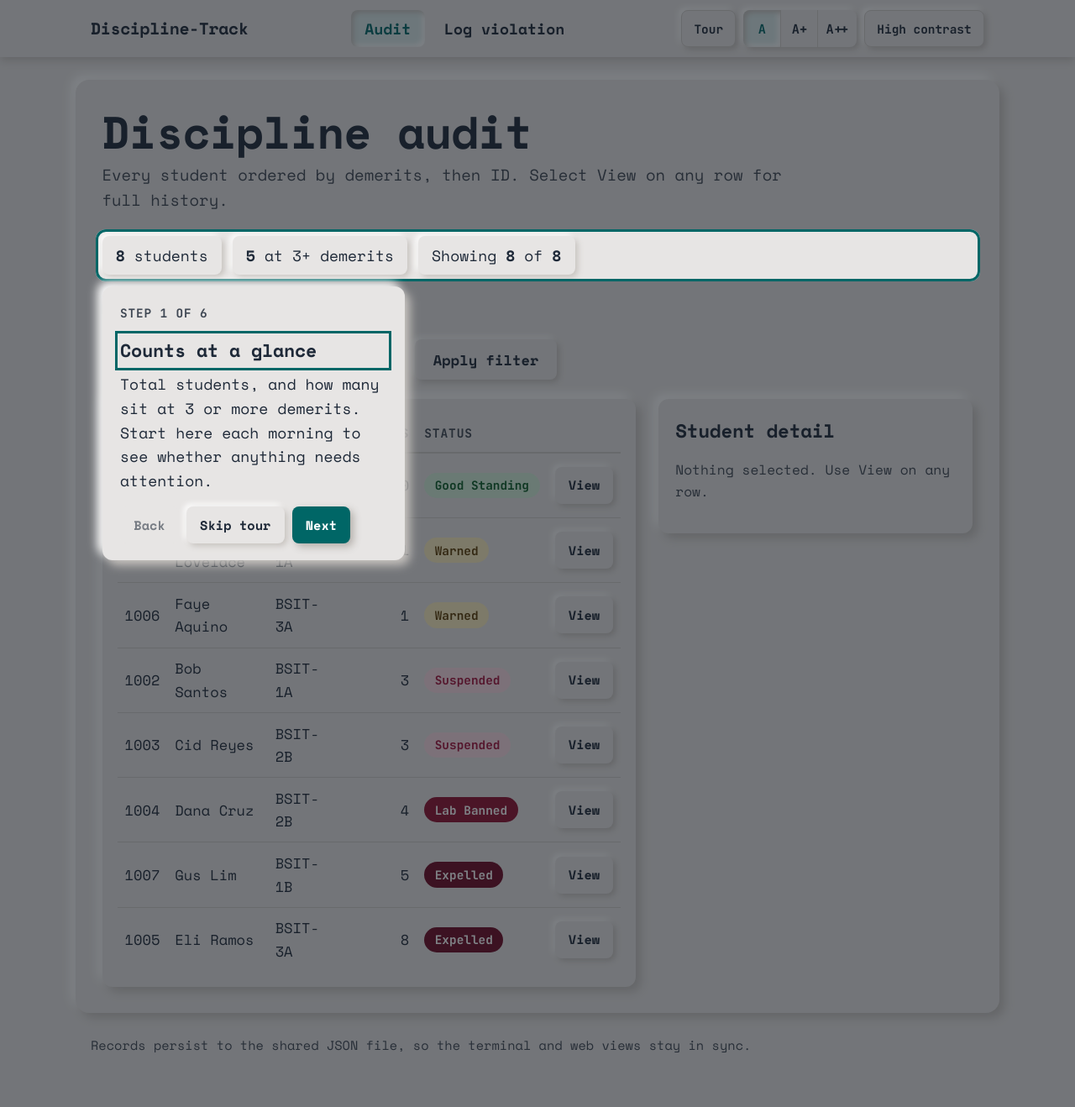
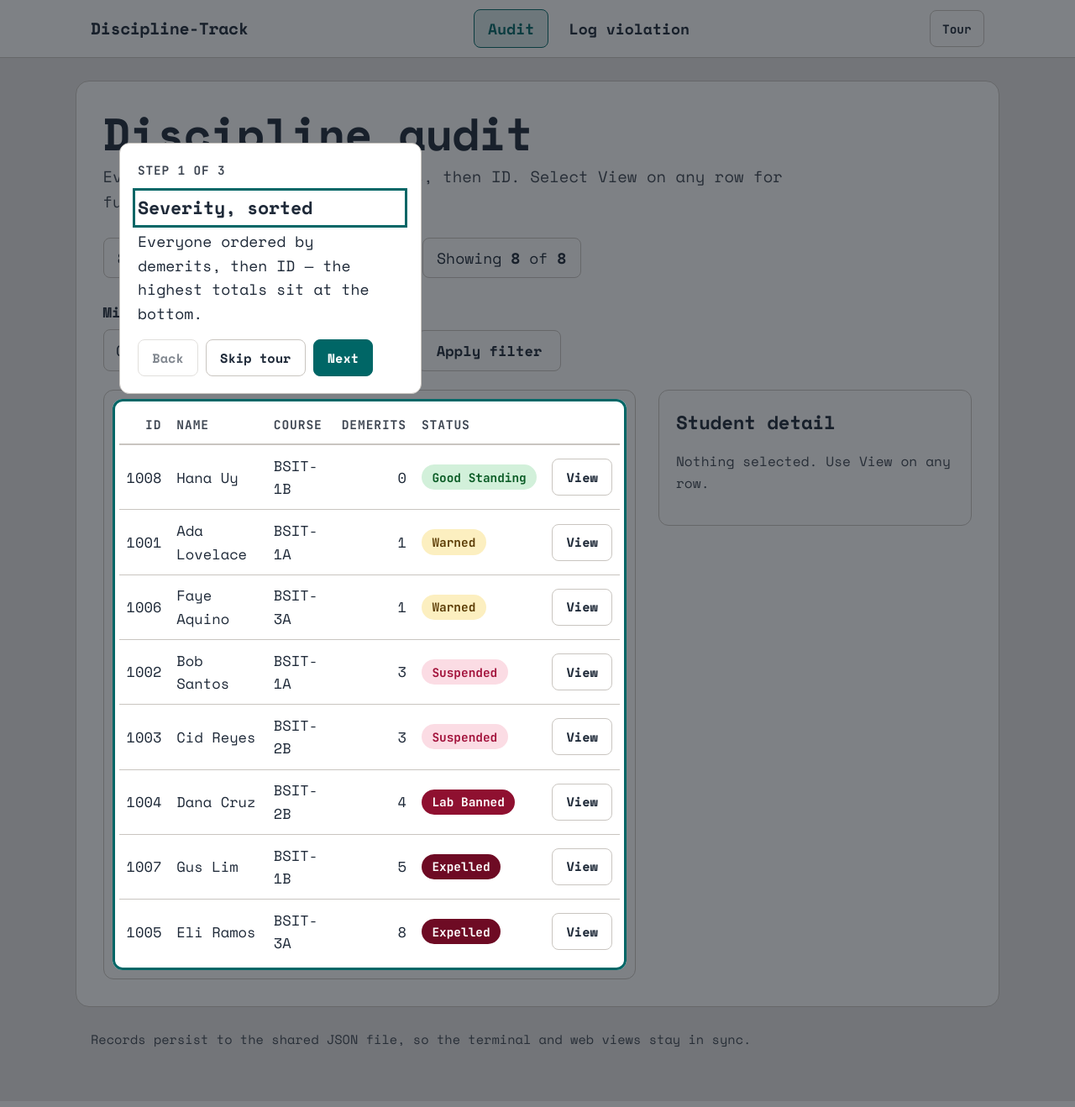
Before and after one commit to Reym-Tech/Discipline-Track, a Flask app: page / in a window 1280 px wide. Shown: the whole page at 84% size. After the commit the page ends 1247 px from the top, so only its background shows below. Run offline with Flask 3, Linux system fonts and the light colour scheme.

Commit message:
Flat restyle without shadows, drop display controls, fix filter alignment, brief cross-page tour

```diff
--- a/src/static/app.js
+++ b/src/static/app.js
@@ -17,54 +17,6 @@
       return { "&": "&amp;", "<": "&lt;", ">": "&gt;", '"': "&quot;", "'": "&#39;" }[c];
     });
   }
-
-  /* ---- Display preferences: text size + high contrast, persisted ---- */
-  (function prefs() {
-    var root = document.documentElement;
-    var group = document.getElementById("text-size");
-    var toggle = document.getElementById("contrast-toggle");
-    if (!group && !toggle) return;
-
-    function store(key, value) {
-      try {
-        if (value === null) localStorage.removeItem(key);
-        else localStorage.setItem(key, value);
-      } catch (e) {}
-    }
-
-    function applyText(size) {
-      if (size === "large" || size === "xl") root.setAttribute("data-text", size);
-      else root.removeAttribute("data-text");
-      store("dt-text", size === "default" ? null : size);
-      if (group) {
-        group.querySelectorAll("button[data-size]").forEach(function (btn) {
-          btn.setAttribute("aria-pressed", btn.getAttribute("data-size") === size ? "true" : "false");
-        });
-      }
-    }
-
-    function applyContrast(high) {
-      if (high) root.setAttribute("data-contrast", "high");
-      else root.removeAttribute("data-contrast");
-      store("dt-contrast", high ? "1" : null);
-      if (toggle) toggle.setAttribute("aria-pressed", high ? "true" : "false");
-    }
-
-    if (group) {
-      group.addEventListener("click", function (ev) {
-        var btn = ev.target.closest("button[data-size]");
-        if (btn) applyText(btn.getAttribute("data-size"));
-      });
-      var current = root.getAttribute("data-text") || "default";
-      applyText(current);
-    }
-    if (toggle) {
-      if (root.getAttribute("data-contrast") === "high") toggle.setAttribute("aria-pressed", "true");
-      toggle.addEventListener("click", function () {
-        applyContrast(root.getAttribute("data-contrast") !== "high");
-      });
-    }
-  })();
 
   /* ---- Audit screen ---- */
   var filterForm = document.getElementById("filter-form");
--- a/src/static/style.css
+++ b/src/static/style.css
@@ -33,12 +33,11 @@
 
 :root {
   --surface: #E7E5E4;
-  --surface-hi: #FFFFFF;
-  --surface-lo: #C6C2BE;
+  --card: #FFFFFF;
   --well: #F1F2F5;
   --text: #1E2938;
   --muted: #3F4753;
-  --line: #CFCCC8;
+  --line: #C9C5C0;
   --primary: #006666;
   --primary-deep: #004D4D;
   --primary-ink: #FFFFFF;
@@ -50,17 +49,11 @@
   --font-label: "JetBrains Mono", ui-monospace, "Cascadia Mono", Consolas, monospace;
   --radius: 8px;
   --measure: 70ch;
-  --shadow-out: 6px 6px 12px var(--surface-lo), -6px -6px 12px var(--surface-hi);
-  --shadow-out-sm: 3px 3px 7px var(--surface-lo), -3px -3px 7px var(--surface-hi);
-  --shadow-in: inset 3px 3px 6px var(--surface-lo), inset -3px -3px 6px var(--surface-hi);
-  --shadow-btn: 4px 4px 10px #B4B0AB;
 }
 
 * { box-sizing: border-box; }
 
 html { font-size: 18px; }
-html[data-text="large"] { font-size: 20px; }
-html[data-text="xl"] { font-size: 22px; }
 
 body {
   margin: 0;
@@ -86,8 +79,8 @@ body {
 #skip-link:focus-visible { top: 0.6rem; }
 
 .topbar {
-  background: var(--surface);
-  box-shadow: 0 4px 10px var(--surface-lo);
+  background: var(--card);
+  border-bottom: 1px solid var(--line);
   position: sticky; top: 0; z-index: 50;
 }
 .topbar-inner {
@@ -100,33 +93,24 @@ nav a {
   color: var(--text); text-decoration: none; font-weight: 700;
   display: inline-flex; align-items: center; min-height: 44px;
   padding: 0.45rem 0.9rem; border-radius: var(--radius);
+  border: 1px solid transparent;
 }
-nav a:hover { box-shadow: var(--shadow-out-sm); }
-nav a.current { background: var(--primary-tint); color: var(--primary); box-shadow: var(--shadow-in); }
+nav a:hover { background: var(--well); border-color: var(--line); }
+nav a.current { background: var(--primary-tint); color: var(--primary); border-color: var(--primary); }
 
 .display-controls { display: flex; align-items: center; gap: 0.5rem; margin-left: auto; }
-#text-size { display: flex; border-radius: var(--radius); box-shadow: var(--shadow-out-sm); }
-#text-size button {
-  font-family: var(--font-label); font-weight: 700; font-size: 0.85rem;
-  background: transparent; color: var(--text); border: 0; cursor: pointer;
-  min-width: 44px; min-height: 44px; padding: 0 0.5rem;
+#tour-start {
+  font-family: var(--font-label); font-weight: 700; font-size: 0.8rem;
+  background: var(--card); color: var(--text);
+  border: 1px solid var(--line); border-radius: var(--radius);
+  min-height: 44px; padding: 0 0.8rem; cursor: pointer;
 }
-#text-size button + button { border-left: 1px solid var(--line); }
-#text-size button:first-child { border-radius: var(--radius) 0 0 var(--radius); }
-#text-size button:last-child { border-radius: 0 var(--radius) var(--radius) 0; }
-#text-size button[aria-pressed="true"] { background: var(--primary-tint); color: var(--primary); box-shadow: var(--shadow-in); }
-#contrast-toggle, #tour-start {
-  font-family: var(--font-label); font-weight: 700; font-size: 0.8rem;
-  background: var(--surface); color: var(--text);
-  border: 1px solid var(--line); border-radius: var(--radius);
-  min-height: 44px; padding: 0 0.8rem; cursor: pointer; box-shadow: var(--shadow-out-sm);
-}
-#contrast-toggle[aria-pressed="true"] { background: var(--text); color: var(--surface); }
+#tour-start:hover { background: var(--well); }
 
 main.wrap {
-  background: var(--surface);
+  background: var(--card);
+  border: 1px solid var(--line);
   border-radius: 16px;
-  box-shadow: var(--shadow-out);
   margin-top: 1.5rem; margin-bottom: 1.5rem;
   padding: 1.75rem;
 }
@@ -141,14 +125,14 @@ h3 { font-size: 1rem; margin: 1.1rem 0 0.5rem; }
 
 .chips { list-style: none; display: flex; gap: 0.7rem; flex-wrap: wrap; padding: 0; margin: 0 0 1.5rem; }
 .chips li {
-  background: var(--surface); border-radius: var(--radius);
-  box-shadow: var(--shadow-out-sm); padding: 0.5rem 0.9rem;
+  background: var(--card); border: 1px solid var(--line); border-radius: var(--radius);
+  padding: 0.5rem 0.9rem;
 }
 
 .split { display: grid; grid-template-columns: minmax(0, 1.7fr) minmax(0, 1fr); gap: 1.5rem; align-items: start; }
 
 section[aria-label="Audit table"], .table-card {
-  background: var(--surface); border-radius: 12px; box-shadow: var(--shadow-out);
+  background: var(--card); border: 1px solid var(--line); border-radius: 12px;
   padding: 1rem; overflow-x: auto;
 }
 table { width: 100%; border-collapse: collapse; font-size: 0.95rem; }
@@ -156,7 +140,7 @@ thead th {
   text-align: left; font-family: var(--font-label); font-size: 0.8125rem;
   text-transform: uppercase; letter-spacing: 0.06em;
   color: var(--muted); border-bottom: 2px solid var(--line); padding: 0.6rem 0.5rem;
-  position: sticky; top: 0; background: var(--surface); white-space: nowrap;
+  position: sticky; top: 0; background: var(--card); white-space: nowrap;
 }
 tbody td { border-bottom: 1px solid var(--line); padding: 0.6rem 0.5rem; vertical-align: middle; }
 tbody tr:last-child td { border-bottom: 0; }
@@ -178,20 +162,24 @@ tbody tr:hover { background: var(--well); }
 .pill.lab-banned { background: var(--danger-deep); color: #FFFFFF; }
 .pill.expelled { background: var(--expel-deep); color: #FFFFFF; }
 
+/* Filter row: fields carry no bottom margin here, so the button's baseline
+   sits exactly level with the inputs instead of dropping below them. */
 .filter-row { display: flex; gap: 0.8rem; align-items: flex-end; flex-wrap: wrap; margin-bottom: 1.25rem; }
+.filter-row .field { margin-bottom: 0; }
+.filter-row .btn { margin-bottom: 0; }
+#filter-error { flex-basis: 100%; margin: 0.5rem 0 0; }
 .field { display: flex; flex-direction: column; gap: 0.35rem; margin-bottom: 0.9rem; }
 .field label { font-weight: 700; font-size: 0.95rem; }
 .field input, .field select {
   font-family: var(--font); font-size: 1rem; color: var(--text);
-  background: var(--surface); border: 0; border-radius: var(--radius);
-  box-shadow: var(--shadow-in); padding: 0.6rem 0.8rem;
+  background: var(--card); border: 1px solid var(--line); border-radius: var(--radius);
+  padding: 0.6rem 0.8rem;
   min-height: 48px; max-width: 24rem;
   caret-color: var(--primary);
 }
 .field input::placeholder { color: #5B6470; opacity: 1; }
 .field input:focus-visible, .field select:focus-visible,
 .btn:focus-visible, nav a:focus-visible, .results button:focus-visible,
-#text-size button:focus-visible, #contrast-toggle:focus-visible,
 #tour-start:focus-visible, .tour-tip button:focus-visible,
 #skip-link:focus-visible {
   outline: 3px solid var(--primary); outline-offset: 3px;
@@ -199,26 +187,22 @@ tbody tr:hover { background: var(--well); }
 
 .btn {
   font-family: var(--font); font-weight: 700; font-size: 0.95rem; color: var(--text);
-  background: var(--surface); border: 0; border-radius: var(--radius);
-  box-shadow: var(--shadow-out-sm);
+  background: var(--card); border: 1px solid var(--line); border-radius: var(--radius);
   min-height: 48px; padding: 0.6rem 1.2rem; cursor: pointer;
-  transition: box-shadow 180ms ease-out;
+  transition: background-color 150ms ease-out, transform 120ms ease-out;
   white-space: nowrap;
 }
-.btn:hover { box-shadow: var(--shadow-out); }
-.btn:active { box-shadow: var(--shadow-in); }
-.btn-primary {
-  background: var(--primary); color: var(--primary-ink);
-  box-shadow: var(--shadow-btn);
-}
-.btn-primary:hover { background: var(--primary-deep); box-shadow: var(--shadow-btn); }
-.btn-primary:active { background: var(--primary-deep); box-shadow: var(--shadow-in); }
+.btn:hover { background: var(--well); }
+.btn:active { transform: translateY(1px); }
+.btn-primary { background: var(--primary); border-color: var(--primary); color: var(--primary-ink); }
+.btn-primary:hover { background: var(--primary-deep); }
+.btn-primary:active { background: var(--primary-deep); }
 .btn-small { min-height: 44px; padding: 0.4rem 0.9rem; font-size: 0.85rem; }
-.btn[disabled] { opacity: 0.55; cursor: not-allowed; box-shadow: none; }
+.btn[disabled] { opacity: 0.55; cursor: not-allowed; }
 
 .detail {
-  border-radius: 12px; box-shadow: var(--shadow-out);
-  padding: 1.1rem; background: var(--surface);
+  border: 1px solid var(--line); border-radius: 12px;
+  padding: 1.1rem; background: var(--card);
   position: sticky; top: 5.5rem;
 }
 .detail-head { margin: 0.3rem 0; font-size: 1.05rem; }
@@ -324,8 +262,9 @@ html[data-contrast="high"] .topbar { box-shadow: none; border-bottom: 2px solid
 }
 .tour-tip {
   position: fixed; z-index: 202;
-  background: var(--surface); color: var(--text);
-  border-radius: 12px; box-shadow: var(--shadow-out);
+  background: var(--card); color: var(--text);
+  border: 1px solid var(--line);
+  border-radius: 12px;
   padding: 1.1rem 1.2rem;
 }
 .tour-tip h2 { font-size: 1.2rem; letter-spacing: -0.01em; margin: 0.15rem 0 0.45rem; }
--- a/src/static/tour.js
+++ b/src/static/tour.js
@@ -12,30 +12,20 @@
 
   var STEPS = {
     "/": [
-      { sel: ".chips", title: "Counts at a glance",
-        body: "Total students, and how many sit at 3 or more demerits. Start here each morning to see whether anything needs attention." },
-      { sel: "#filter-form", title: "Filter to the students who matter",
-        body: "Set a minimum \u2014 3 shows suspension-level cases and up \u2014 then Apply filter. The table refreshes without reloading the page." },
-      { sel: "#audit-table", title: "Ordered by severity",
-        body: "Everyone is sorted by demerits, then by ID, so the highest totals sit at the bottom. Next, the tour opens one record." },
+      { sel: "#audit-table", title: "Severity, sorted",
+        body: "Everyone ordered by demerits, then ID \u2014 the highest totals sit at the bottom." },
       { sel: ".view-btn", title: "Open a full record", demo: "firstView",
-        body: "The tour just opened the first record. In real use, press View on any row to see what the committee sees." },
-      { sel: "#detail", title: "History and sanction in one place",
-        body: "Every offense with its points, plus the sanction the matrix applied. Nothing to memorize, nothing to look up." },
-      { sel: ".display-controls", title: "Make it yours",
-        body: "Bigger text and high contrast stay saved on this computer. Replay this tour anytime with the Tour button." }
+        body: "The tour opened the first record: history plus the applied sanction." },
+      { sel: "#filter-form", title: "Catch the urgent cases", goto: "/log",
+        body: "Set a minimum \u2014 3 means suspension-level and up \u2014 then Apply. Continue for the logging screen." }
     ],
     "/log": [
-      { sel: "#q", title: "Find the student first",
-        body: "Type a name or ID \u2014 matches appear as you type. The tour runs a search next so you can watch it work." },
-      { sel: "#results", title: "Pick the right person", demo: "search",
-        body: "The tour picked the first match. In real use, check the demerits beside each name before choosing." },
-      { sel: "#violation-form", title: "Record the offense",
-        body: "Choose the violation \u2014 points come from the catalog automatically. Logging applies the consequence instantly, shows it in a banner below, and saves." },
-      { sel: "#register-form", title: "Someone new?",
-        body: "If the ID is not on file, register here first, then search above to log the offense." },
-      { sel: null, title: "You know the loop",
-        body: "Find, record, review. The audit screen shows these same records, always in severity order." }
+      { sel: "#q", title: "Find the student",
+        body: "Type a name or ID; matches appear as you type. The tour runs one next." },
+      { sel: "#results", title: "Pick the person", demo: "search",
+        body: "The tour picked the first match. In real use, check the demerits beside each name." },
+      { sel: "#violation-form", title: "Record it",
+        body: "Pick the violation \u2014 points and the consequence apply instantly and save." }
     ]
   };
 
@@ -147,7 +137,16 @@
     tip.setAttribute("aria-labelledby", "tour-title");
     tip.setAttribute("aria-describedby", "tour-body");
     backBtn.addEventListener("click", function () { go(idx - 1); });
-    nextBtn.addEventListener("click", function () { go(idx + 1); });
+    nextBtn.addEventListener("click", function () {
+      var step = steps[idx];
+      if (step && step.goto) {
+        try { sessionStorage.setItem("dt-tour-next", "1"); } catch (e) {}
+        store(SEEN_KEY, "1");
+        window.location.href = step.goto;
+        return;
+      }
+      go(idx + 1);
+    });
     skipBtn.addEventListener("click", end);
     document.addEventListener("keydown", function (ev) {
       if (!running) return;
@@ -231,7 +230,8 @@
     tipBody.textContent = step.body;
     tipCount.textContent = "Step " + (idx + 1) + " of " + total;
     backBtn.disabled = idx === 0;
-    nextBtn.textContent = idx === total - 1 ? "Finish" : "Next";
+    if (step.goto) nextBtn.textContent = "Next: Log violation";
+    else nextBtn.textContent = idx === total - 1 ? "Finish" : "Next";
     tip.hidden = false;
     tipTitle.focus({ preventScroll: true });
   }
@@ -314,11 +314,16 @@
     var trigger = document.getElementById("tour-start");
     if (trigger) trigger.addEventListener("click", start);
     if (!trigger) return;
-    if (read(SEEN_KEY)) return;
+    var continued = false;
+    try {
+      continued = sessionStorage.getItem("dt-tour-next") === "1";
+      sessionStorage.removeItem("dt-tour-next");
+    } catch (e) {}
+    if (!continued && read(SEEN_KEY)) return;
     var list = stepsFor(window.location.pathname);
     if (!list.length) return;
     setTimeout(function () {
-      if (read(SEEN_KEY)) return;
+      if (!continued && read(SEEN_KEY)) return;
       start();
     }, 800);
   }
--- a/src/templates/base.html
+++ b/src/templates/base.html
@@ -4,15 +4,6 @@
   <meta charset="utf-8">
   <meta name="viewport" content="width=device-width, initial-scale=1">
   <title>{% block title %}Discipline-Track{% endblock %}</title>
-  <script>
-  (function () {
-    try {
-      var t = localStorage.getItem("dt-text");
-      if (t === "large" || t === "xl") document.documentElement.setAttribute("data-text", t);
-      if (localStorage.getItem("dt-contrast") === "1") document.documentElement.setAttribute("data-contrast", "high");
-    } catch (e) {}
-  })();
-  </script>
   <link rel="stylesheet" href="{{ url_for('static', filename='style.css') }}">
 </head>
 <body>
@@ -26,12 +17,6 @@
       </nav>
       <div class="display-controls">
         <button type="button" id="tour-start" title="Take a guided tour of this screen">Tour</button>
-        <div id="text-size" role="group" aria-label="Text size">
-          <button type="button" data-size="default" aria-pressed="true" title="Standard text size">A</button>
-          <button type="button" data-size="large" aria-pressed="false" title="Larger text">A+</button>
-          <button type="button" data-size="xl" aria-pressed="false" title="Largest text">A++</button>
-        </div>
-        <button type="button" id="contrast-toggle" aria-pressed="false">High contrast</button>
       </div>
     </div>
   </header>
```
Also changed, not shown: other parts of src/static/style.css (+7 -56 lines), tests/test_web.py (+5 -3 lines), README.md.
